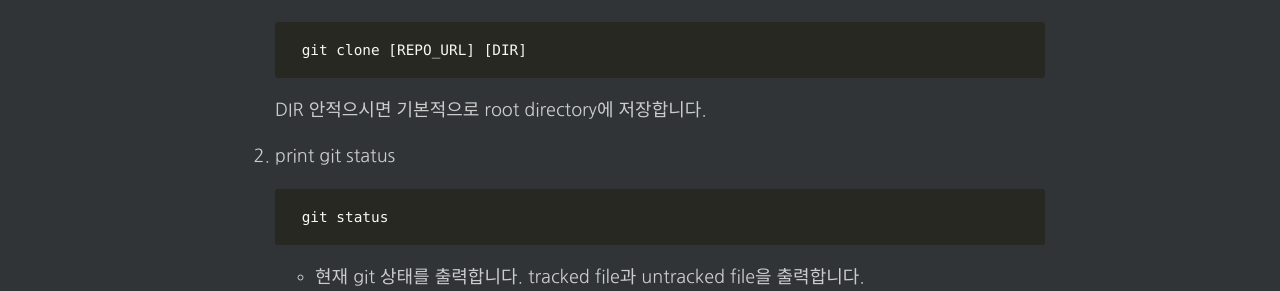
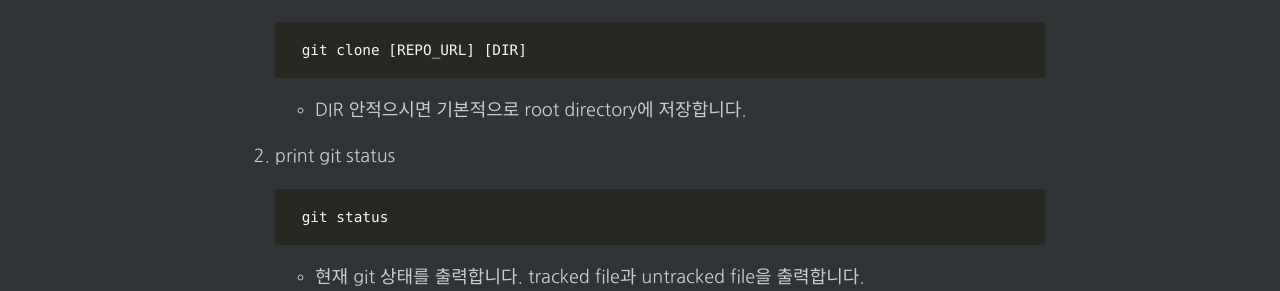
Before and after one commit to changhyeonnam/changhyeonnam.github.io, a Jekyll site: the page built from _posts/2021/2021-12-24-github_manual.md, in a window 1280 px wide. Shown: the part 391-682 px from the top of the page. Built offline with Jekyll 4.4.1, drawn with Linux system fonts in a browser that asks for light colours; nearby versions of some CDN libraries; comment, search, counter and statistics services are not loaded.

````diff
--- a/_posts/2021/2021-12-24-github_manual.md
+++ b/_posts/2021/2021-12-24-github_manual.md
@@ -17,7 +17,7 @@ comments: true
     git clone [REPO_URL] [DIR]
     ```
 
-    DIR 안적으시면 기본적으로 root directory에 저장합니다.
+    - DIR 안적으시면 기본적으로 root directory에 저장합니다.
 
 
 1. print git status
````
